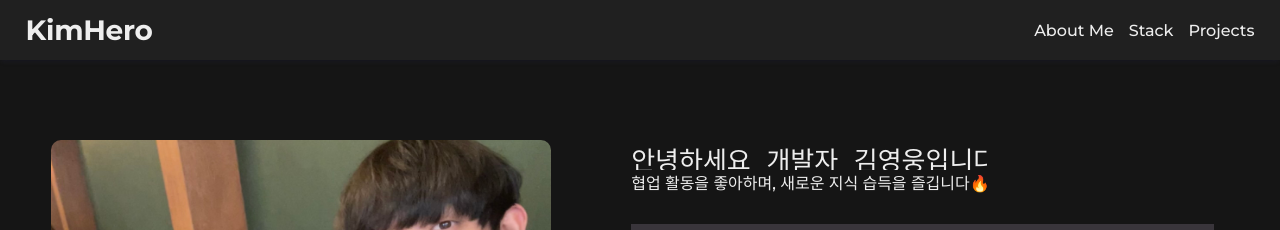
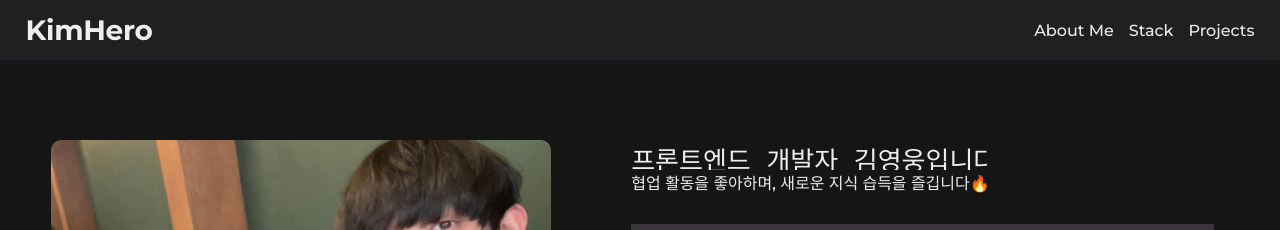
Before and after one commit to houndhollis/Next-Project, a Next.js app: page /aboutme in a window 1280 px wide. Shown: the top 230 px of the page. Built offline with nearby package versions, Linux system fonts and the light colour scheme.

Commit message:
fix:aboutme 페이지 타이틀 수정

```diff
--- a/components/about/aboutTitle.js
+++ b/components/about/aboutTitle.js
@@ -11,7 +11,7 @@ const AboutTitle = () => {
             <Image src='/myImage.jpeg' width={500} height={600} alt='myProfile'/>
         </TitleImg>
         <TitleText>
-            <span>안녕하세요 개발자 김영웅입니다.</span>
+            <span>프론트엔드 개발자 김영웅입니다.</span>
             <p>협업 활동을 좋아하며, 새로운 지식 습득을 즐깁니다🔥 </p>
             <TitleInfoText>
                 <TitleSubText/>
--- a/components/projectItem/projectItem.js
+++ b/components/projectItem/projectItem.js
@@ -7,6 +7,9 @@ const ProjectItem = () => {
               <div></div>
           </ImgContainer>
           <TextContainer>
+            <div className=''>
+
+            </div>
             <h1>Puppy Buddy</h1>
             <h3>강아지 친구 만들어 같이 산책하는 서비스</h3>
             <span>2022.09 ~ 2022.10</span>
```
